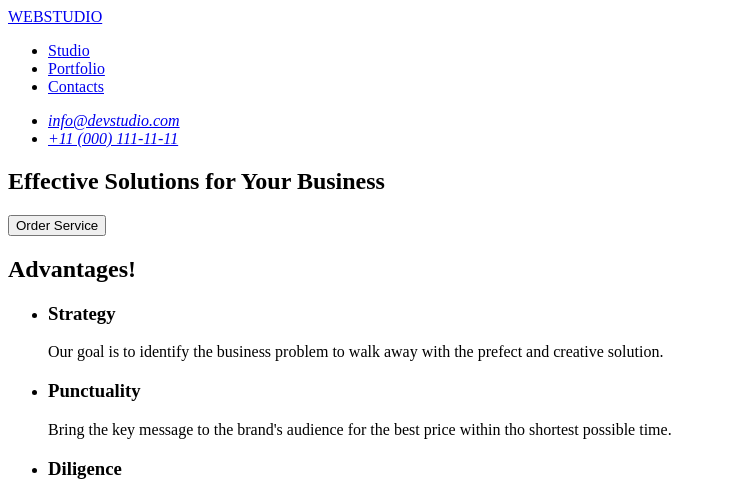
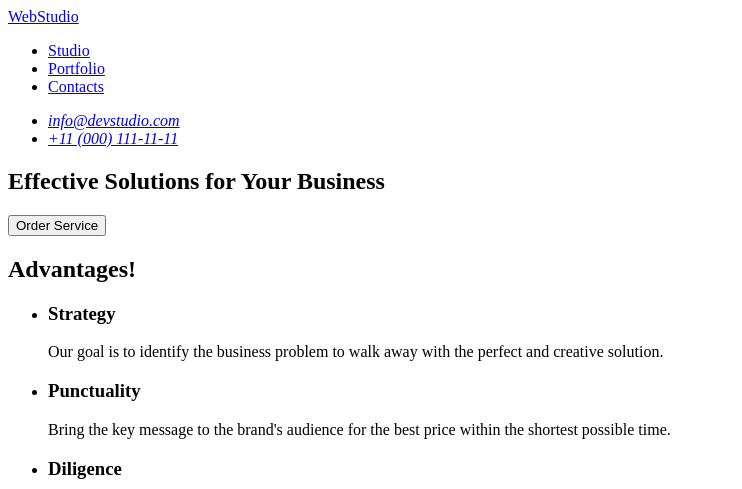
Before and after one commit to Debeluk/goit-markup-hw-01, a plain HTML site: page index.html in a window 1280 px wide. Shown: the top 489 px of the page, 0-742 px from the left. Drawn offline with Linux system fonts and the light colour scheme.

Commit message:
Fixes
Fixes again

```diff
--- a/index.html
+++ b/index.html
@@ -8,8 +8,8 @@
   </head>
   <body>
     <header>
-      <a href="./index.html">WEBSTUDIO</a>
       <nav>
+        <a href="./index.html">WebStudio</a>
         <ul>
           <li>
             <a href="./index.html">Studio</a>
@@ -44,15 +44,13 @@
           <li>
             <h3>Strategy</h3>
             <p>
-              Our goal is to identify the business problem to walk away with the
-              prefect and creative solution.
+                Our goal is to identify the business problem to walk away with the perfect and creative solution.
             </p>
           </li>
           <li>
             <h3>Punctuality</h3>
             <p>
-              Bring the key message to the brand's audience for the best price
-              within tho shortest possible time.
+                Bring the key message to the brand's audience for the best price within the shortest possible time.
             </p>
           </li>
           <li>
@@ -147,7 +145,7 @@
       </section>
     </main>
     <footer>
-      <a href="./index.html">WEBSTUDIO</a>
+      <a href="./index.html">WebStudio</a>
       <p>
         Increase the flow of customers and sales for your business with digital
         marketing & growth solutions.
```
